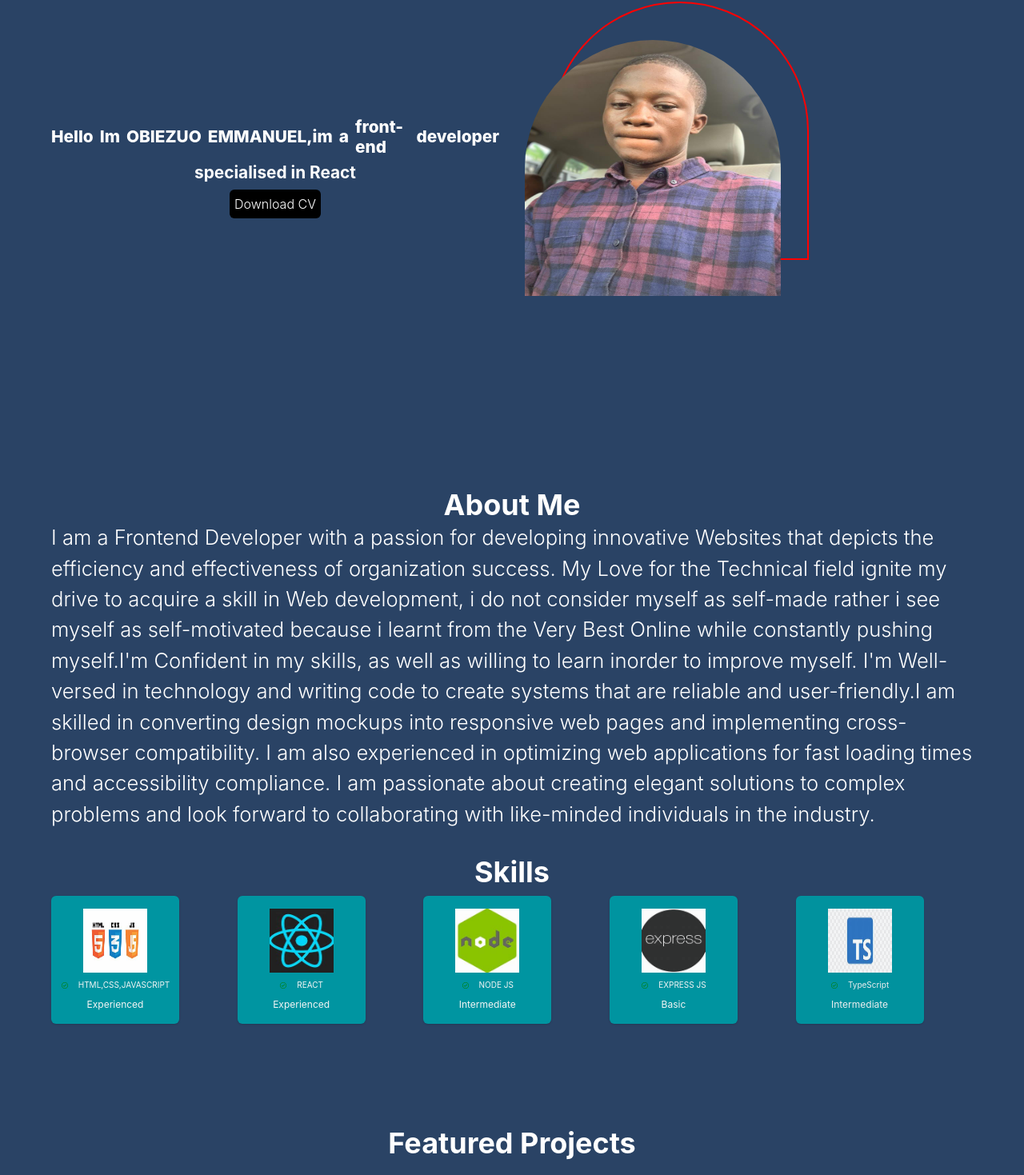
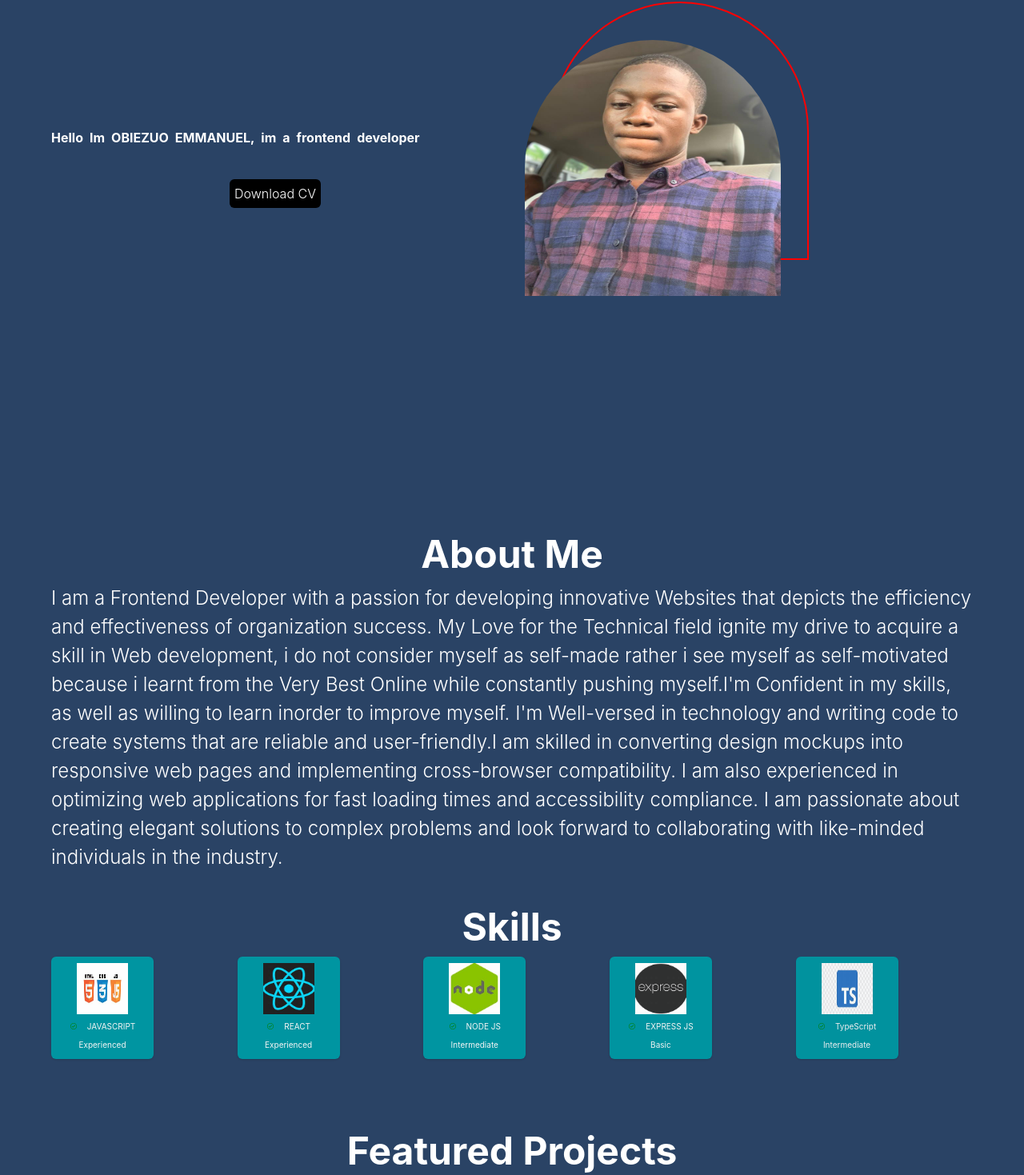
Before and after one commit to emmyVon/Newpport, a React (Create React App) app: page / in a window 1280 px wide. Shown: the part 190-1659 px from the top of the page at 80% size. Built offline with nearby package versions, Linux system fonts and the light colour scheme; no server answers.

Commit message:
job search

```diff
--- a/src/App.js
+++ b/src/App.js
@@ -38,7 +38,7 @@ return ()=>window.removeEventListener('scroll',handleScroll);},[])
           <motion.main initial={{opacity:0,y:0}} animate={controls} className={openMenu?'mainPlus':''}>
           <LandingSection />
           <AboutMe/>
-          <Skills/>
+          {/* <Skills/> */}
           <ProjectsSection />
           <ContactMeSection />
           <Footer />
--- a/src/components/AboutMe.js
+++ b/src/components/AboutMe.js
@@ -1,5 +1,6 @@
 import { Heading, Text } from "@chakra-ui/react"
 import FullScreenSection from "./FullScreenSection"
+import Skills from "./Skills"
 
 
 const AboutMe = ()=>{
@@ -7,18 +8,16 @@ const AboutMe = ()=>{
         <FullScreenSection  justifyContent="center"
     alignItems="center"
     isDarkBackground
-    minH={'50vh'}
     backgroundColor="#2A4365"
     >
-        <div data-aos="fade-up" data-aos-duration="1000" data-aos-easing="ease-in" style={{ display:"flex", flexDirection:"Column",alignItems:'center'}} >
+        <div data-aos="fade-up" data-aos-duration="1000" data-aos-easing="ease-in" style={{ display:"flex", flexDirection:"Column"}} >
 
-        <Heading>About Me</Heading>
-        <Text fontWeight={300} fontSize={'1.6rem'}>
+        <Heading fontSize={{base:'1rem',md:'3rem'}} alignSelf={'center'} marginBottom={2}>About Me</Heading>
+        <Text fontWeight={300} fontSize={{base:'0.8rem',md:'1.5rem'}}>
             I am a Frontend Developer with a passion for developing innovative Websites that depicts the efficiency and effectiveness of organization success. My Love for the Technical field ignite my drive to acquire a skill in Web development, i do not consider myself as self-made rather i see myself as self-motivated because i learnt from the Very Best Online while constantly pushing myself.I'm Confident in my skills, as well as willing to learn inorder to improve myself. I'm Well-versed in technology and writing code to create systems that are reliable and user-friendly.I am skilled in converting design mockups into responsive web pages and implementing cross-browser compatibility. I am also experienced in optimizing web applications for fast loading times and accessibility compliance.  I am passionate about creating elegant solutions to complex problems and look forward to collaborating with like-minded individuals in the industry.
         </Text>
         </div>
-
-
+        <Skills/>
         </FullScreenSection>
 
     )
--- a/src/components/ContactMeSection.js
+++ b/src/components/ContactMeSection.js
@@ -67,10 +67,10 @@ const ContactMeSection = () => {
 
   return (
 
-    <FullScreenSection isDarkBackground backgroundColor= "#2A4365" py={16} spacing={8}>
+    <FullScreenSection isDarkBackground backgroundColor= "#2A4365" spacing={8}>
 
-      <VStack w={'100%'}  p={9} alignItems="flex-start">
-        <Heading as="h1" alignSelf={"center"} id="contactme">
+      <VStack w={'100%'}  alignItems="flex-start">
+        <Heading fontSize={{base:'1rem',md:'3rem'}} alignSelf={"center"} id="contactme">
           Contact me
         </Heading>
         <Box p={2} rounded="md" w="100%">
--- a/src/components/LandingSection.js
+++ b/src/components/LandingSection.js
@@ -5,7 +5,7 @@ import profilepic from '../images/foliopic.jpeg'
 import { motion, transform } from "framer-motion";
 
 
-const bio1 = "Hello Im OBIEZUO EMMANUEL,im a front-end developer";
+const bio1 = "Hello Im OBIEZUO EMMANUEL, im a frontend developer Specialised in React";
 const bio2 = "specialised in React";
 
 // Implement the UI for the LandingSection component according to the instructions.
@@ -22,26 +22,19 @@ const LandingSection = () => {
   >
     <Grid templateColumns={{base:'1fr', md:'1fr 1fr'}} gap='2rem' alignItems={'center'} justifyContent={'center'}>
       <VStack>
-        <motion.div
-        animate={{x:0, opacity:1}}
-        initial={{x:-500,opacity:0.3}}
-        transition={{type:"spring", duration:3, ease:"easeIn"}}
-
-        >
-             <HStack>
-              {words.map((word,index)=>(
-          <Heading fontSize={{base:'0.7rem',md:'1.3rem'}} fontWeight='800' key={index}>{word}</Heading>
-          )
-        )}
-        </HStack>
-        </motion.div>
-       <motion.div initial={{y:100, opacity:0}} animate={{y:0,opacity:1}} transition={{delay:3.2}}>
+        <Box display='flex'gap={2} fontWeight='bold' flexWrap='wrap'>
+       {
+       words.map((word,index)=>(
+           <motion.p initial={{opacity:0}} animate={{opacity:1}} transition={{delay:index *0.8}} style={{}}>{word}</motion.p>
+        ))}
+        </Box>
+       {/* <motion.div initial={{y:100, opacity:0}} animate={{y:0,opacity:1}} transition={{delay:3.2}}>
           <Heading fontSize={{base:'0.7rem',md:'1.3rem'}}>
           {bio2}
         </Heading>
-       </motion.div>
+       </motion.div> */}
 
-       <motion.button initial={{opacity:0}} animate={{y:0,opacity:1}} transition={{delay:3.7}} style={{backgroundColor:"black",padding:"6px",borderRadius:"6px",fontWeight:"300"}}><a href="./CV.pdf" download='./CV.pdf'>Download CV</a></motion.button>
+       <motion.button initial={{opacity:0}} animate={{y:0,opacity:1}} transition={{delay:5}} style={{backgroundColor:"black",padding:"6px",borderRadius:"6px",fontWeight:"300"}}><a href="./CV.pdf" download='./CV.pdf'>Download CV</a></motion.button>
 
       </VStack>
     <Box position='relative' h='20rem' display={{base:'none', lg:'inline-block'}} >
--- a/src/components/ProCard.js
+++ b/src/components/ProCard.js
@@ -10,7 +10,7 @@ const ProCard = ({ title, description, imageSrc,netlink,gitlink}) => {
   // Feel free to import other UI components from Chakra UI if you wish to.
   return (
     <Card bg='#0005'className='procard' pos='relative'>
-      <Image src={imageSrc}  objectFit='contain' h='20rem'className='cardimg'/>
+      <Image src={imageSrc}  objectFit='contain' h='100%'className='cardimg'/>
       <ButtonGroup pos='absolute' top='40%' left='40%'spacing={8} className='probtn' display='none'>
         <Link color='gold' fontSize={'1.5rem'} href={gitlink} isExternal>GitHub</Link>
         <Link color='gold'href={netlink} isExternal fontSize={'1.5rem'}>Live</Link>
--- a/src/components/ProjectsSection.js
+++ b/src/components/ProjectsSection.js
@@ -46,13 +46,10 @@ const ProjectsSection = () => {
     <FullScreenSection
       backgroundColor= "#2A4365"
       isDarkBackground
-      p={8}
-      py={24}
       alignItems="center"
-      spacing={2}
     >
        <div data-aos="fade-up" data-aos-duration="1000" data-aos-easing="ease-in" style={{ display:"flex", flexDirection:"Column",alignItems:'center'}}id="projects">
-      <Heading as="h1" marginBottom={5} >
+      <Heading fontSize={{base:'1rem',md:'3rem'}} as="h1" marginBottom={5} >
         Featured Projects
       </Heading>
       <Box  display="grid" gridTemplateColumns="repeat(auto-fit,minmax(20rem,1fr))" gridGap={6}>
--- a/src/components/Skills.js
+++ b/src/components/Skills.js
@@ -11,7 +11,7 @@ import FullScreenSection from './FullScreenSection'
 
 const skills = [{
     logo:js,
-    name: "HTML,CSS,JAVASCRIPT",
+    name: "JAVASCRIPT",
     level:"Experienced"
 },{
     logo:REACT,
@@ -37,17 +37,17 @@ const Skills = () => {
   return (
     //  flexDirection={{base:'column', md:'row'}}
     <VStack bg='#2A4365' py={8}>
-        <Heading color='white'>Skills</Heading>
+        <Heading color='white'fontSize={{base:'1rem',md:'3rem'}}>Skills</Heading>
     <Grid templateColumns='repeat(auto-fit,minmax(7rem,1fr))' alignItems='center' gap='0.7rem'justifyContent='center' maxW='11920px' marginInline={'auto'} w={{base:'98vw',md:'90vw'}}>
     {skills.map((skill,index) =>{
         const {logo,name,level} = skill
         return(
             <div data-aos="fade-right-up" data-aos-duration="2000" data-aos-delay={`${index * 300}`}>
-            <Card key={index} alignItems='center' boxSize={{base:'7rem', lg:'10rem'}} bg='#0095A1'color='whitesmoke' p={4}>
+            <Card key={index} alignItems='center' boxSize={{base:'5rem', md:'8rem'}} bg='#0095A1'color='whitesmoke' p={2}>
                 <VStack>
-                <Image src={logo}alt={name} boxSize={{base:'3rem',lg:'5rem'}}/>
-            <Flex placeItems='center' fontSize={['8px','10px']} gap={[1,3]}><IoIosCheckmarkCircleOutline  style={{fill:'green' }}/>{name}</Flex>
-                <Text fontSize={['8px','12px']}>{level}</Text>
+                <Image src={logo}alt={name} boxSize={{base:'1.4rem',md:'4rem'}}/>
+            <Flex placeItems='center' fontSize={['8px','10px']} gap={[1,3] } ><IoIosCheckmarkCircleOutline  style={{fill:'green' }}/><Text flexWrap='wrap' fontSize={{base:'6px',md:'10px'}}>{name}</Text></Flex>
+                <Text fontSize={{base:'6px',md:'10px'}}>{level}</Text>
                 </VStack>
             </Card>
             </div>
```
